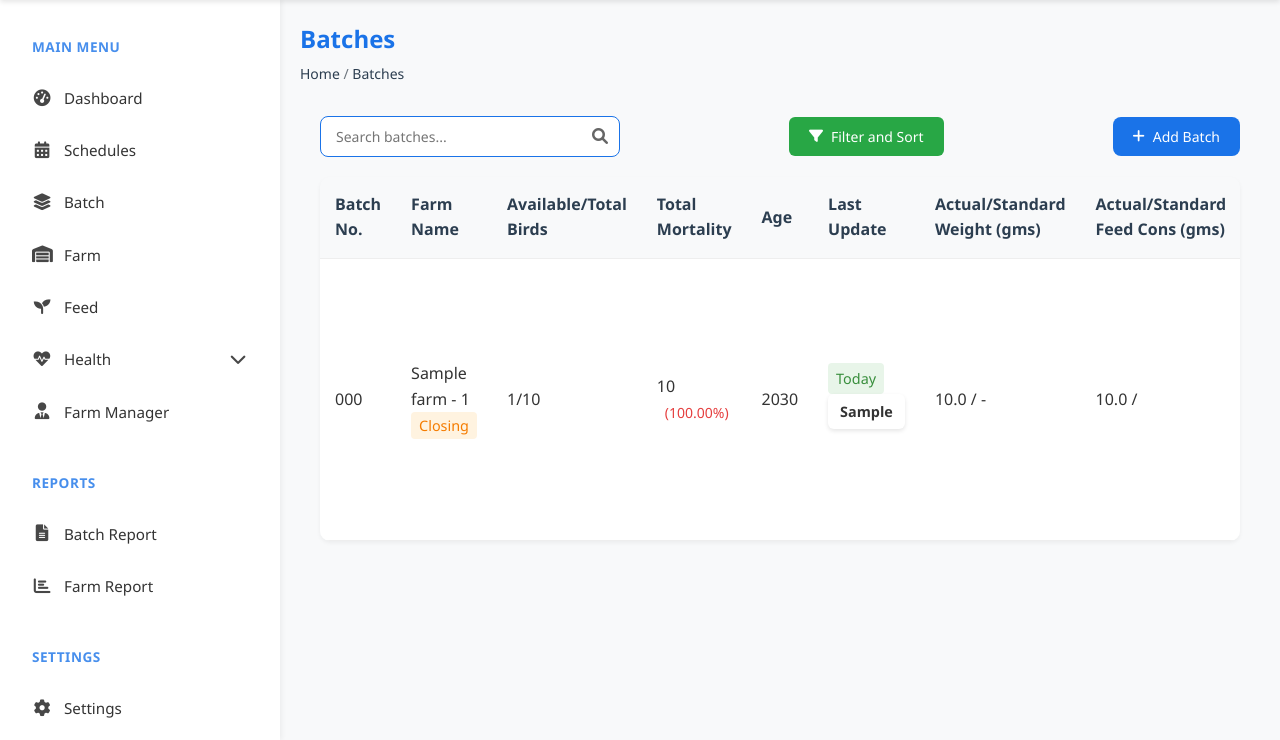
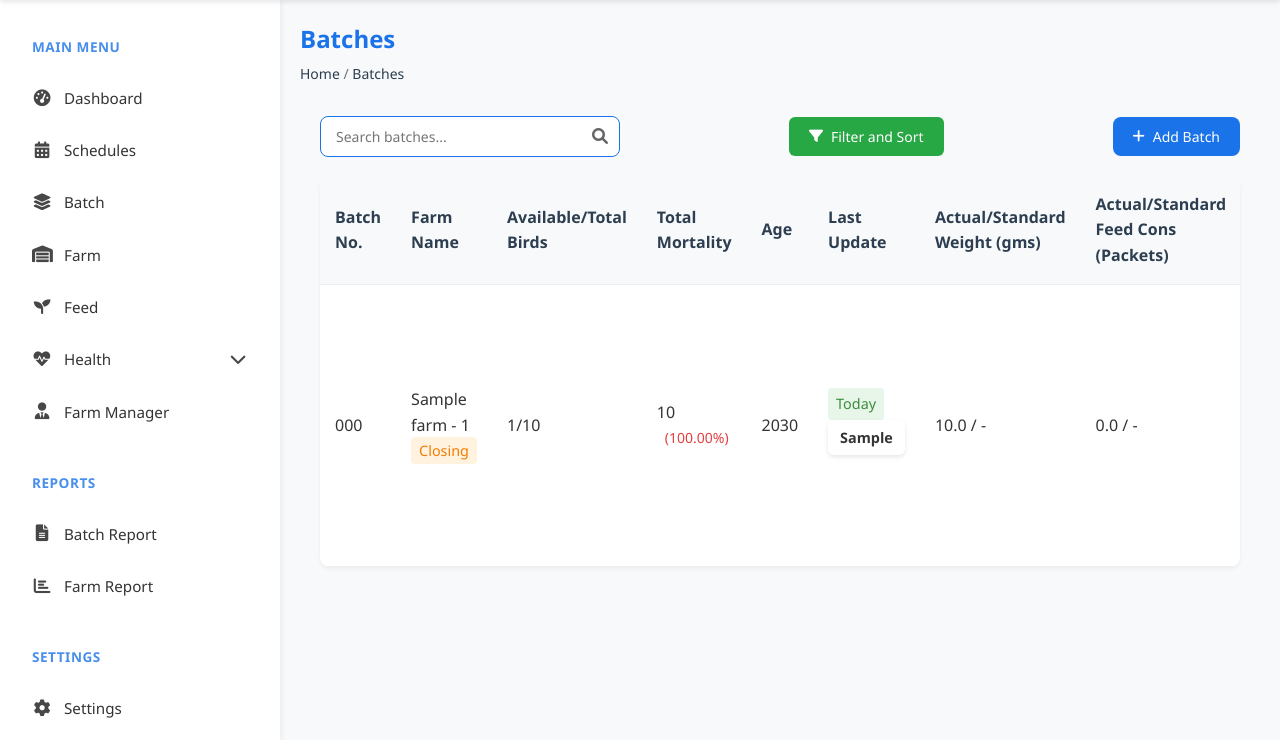
Before and after one commit to Lumifybrands/farm-sw, a Flask app: template templates/batches.html in a window 1280 px wide. Shown: the part 60-800 px from the top of the page. Run offline with Flask 3, Linux system fonts and the light colour scheme; the visitor is signed in with stand-in values (Sample User, id 1); tables that the repository leaves empty hold one stand-in row (values such as "Sample post"); the template is opened without the code that fills it: values that come from a table or form of the project are taken from there, most other values are stand-ins (such as "Sample title", 1, 10 or a date in 2020).

Commit message:
standard fiix and harvest enable for client2

```diff
--- a/templates/batches.html
+++ b/templates/batches.html
@@ -36,7 +36,7 @@
                     <th>Age</th>
                     <th>Last Update</th>
                     <th>Actual/Standard Weight (gms)</th>
-                    <th>Actual/Standard Feed Cons (gms)</th>
+                    <th>Actual/Standard Feed Cons (Packets)</th>
                     <th>Actions</th>
                 </tr>
             </thead>
@@ -93,14 +93,14 @@
                         {% endif %}
                     </td>
                     <td>
-                        {# Actual/Standard Feed Cons (gms) #}
+                        {# Actual/Standard Feed Cons (Packets)#}
                         {% set age = batch.get_age_days() %}
                         {% set std_data = get_body_weight_and_feed_consumption(age) %}
                         {% if batch.updates %}
                             {% set last_update = batch.updates|sort(attribute='date', reverse=true)|first %}
-                            {{ (last_update.feed_used * batch.available_birds)|round(2) }} / {{ (std_data['feed_consumption'] * batch.available_birds)|round(2) }}
+                            {{ ((last_update.feed_used * batch.available_birds) / 50000)|round(2) }} / {{ ((std_data['feed_consumption'] * batch.available_birds) / 50000)|round(2) if std_data else '-' }}
                         {% else %}
-                            - / {{ (std_data['feed_consumption']  * batch.available_birds) if std_data else '-' }}
+                            - / {{ ((std_data['feed_consumption'] * batch.available_birds) / 50000)|round(2) if std_data else '-' }}
                         {% endif %}
                     </td>
                     <td class="action-buttons">
@@ -231,10 +231,10 @@
                         <div class="stat-item">
                             <span class="stat-label">Actual Feed Cons</span>
                             <span class="stat-value">
-                                {# Actual/Standard Feed Cons (gms) #}
+                                {# Actual/Standard Feed Cons (Packets) #}
                                 {% if batch.updates %}
                                     {% set last_update = batch.updates|sort(attribute='date', reverse=true)|first %}
-                                    {{ (last_update.feed_used * batch.available_birds)|round(2) }}
+                                    {{ ((last_update.feed_used * batch.available_birds) / 50000)|round(2) }} Packets
                                 {% else %}
                                     -
                                 {% endif %}
@@ -245,7 +245,7 @@
                             <span class="stat-value">
                                 {% set age = batch.get_age_days() %}
                                 {% set std_data = get_body_weight_and_feed_consumption(age) %}
-                                {{ (std_data['feed_consumption'] * batch.available_birds)|round(2) }}
+                                {{ ((std_data['feed_consumption'] * batch.available_birds) / 50000)|round(2) if std_data else '-' }} bags
                             </span>
                         </div>
                     </div>
--- a/templates/manager/base.html
+++ b/templates/manager/base.html
@@ -496,12 +496,12 @@
                                 <span>Batches</span>
                             </a>
                         </li>
-                        <!-- <li {% if request.endpoint == 'manager_harvest' %}class="active"{% endif %}>
+                        <li {% if request.endpoint == 'manager_harvest' %}class="active"{% endif %}>
                             <a href="{{ url_for('manager_harvest') }}">
                                 <i class="fas fa-hand-holding"></i>
                                 <span>Harvest</span>
                             </a>
-                        </li> -->
+                        </li>
                         <li {% if request.endpoint == 'manager_schedules' %}class="active"{% endif %}>
                             <a href="{{ url_for('manager_schedules') }}">
                                 <i class="fas fa-calendar-check"></i>
```
